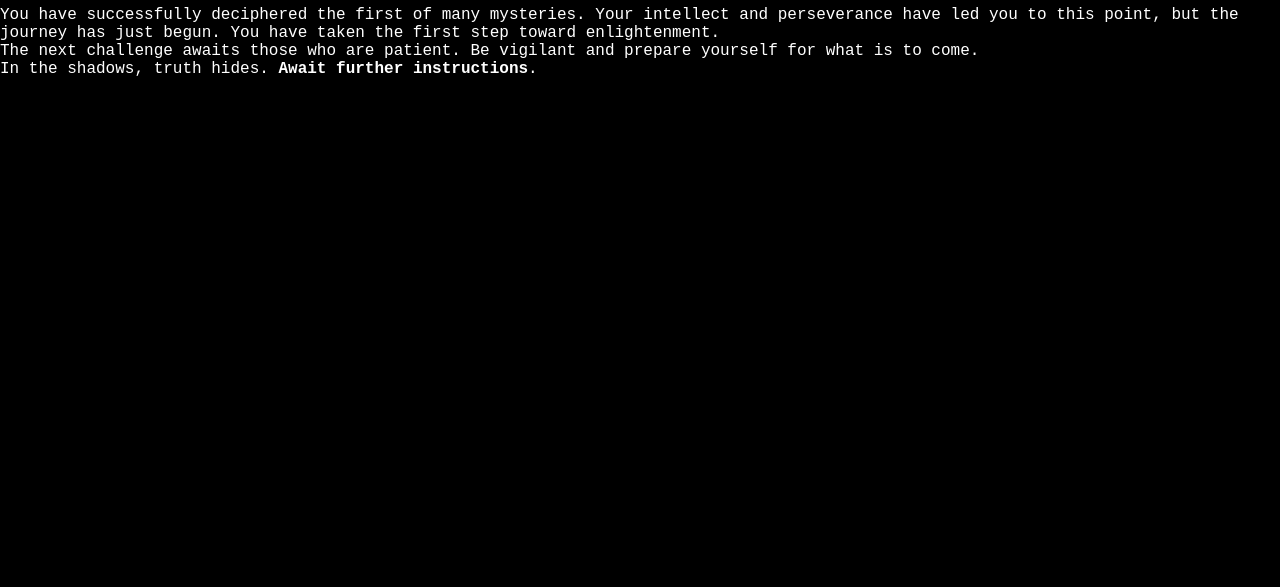
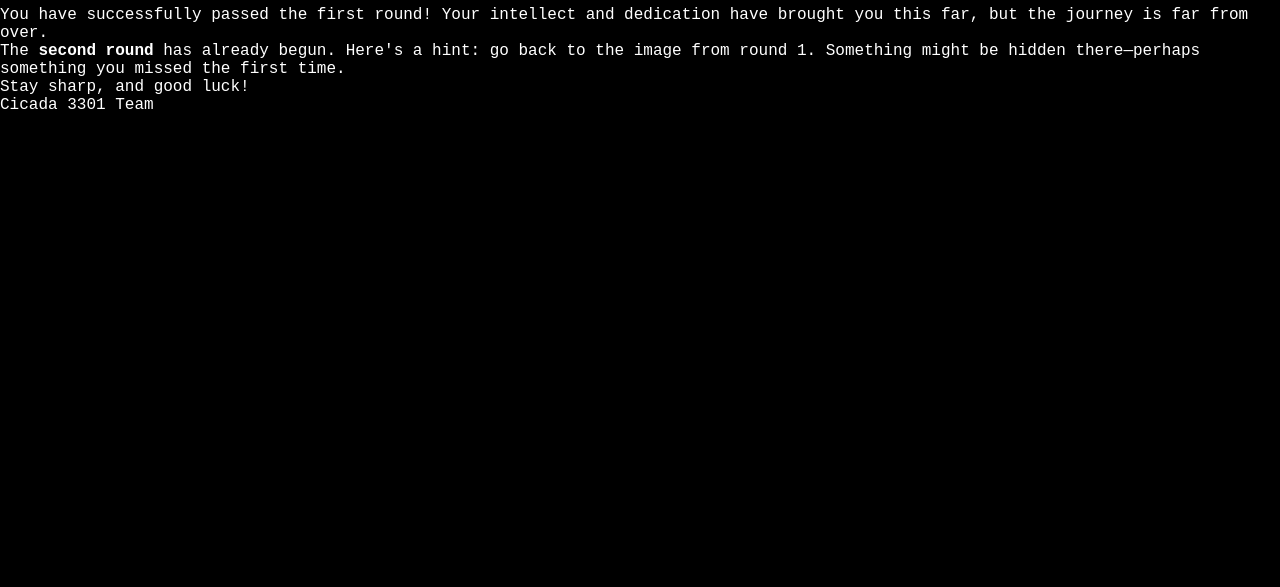
Before and after one commit to drivofm/cijjjcadaaalpphaa, a plain HTML site: page pagefinal.html in a window 1280 px wide. Shown: the part 213-800 px from the top of the page. Drawn offline with Linux system fonts and the light colour scheme.

Commit message:
Update pagefinal.html

```diff
--- a/pagefinal.html
+++ b/pagefinal.html
@@ -9,6 +9,18 @@
 <body>
     <img src="./congo.jfif" alt="congratulation img">
     <h1>CONGRATULATION</h1>
-    <P>You have successfully deciphered the first of many mysteries. Your intellect and perseverance have led you to this point, but the journey has just begun. You have taken the first step toward enlightenment. <br> The next challenge awaits those who are patient. Be vigilant and prepare yourself for what is to come. <br>In the shadows, truth hides. <b>Await further instructions</b>.</P>
+    <P>You have successfully passed the first round! Your intellect and dedication have brought you this far, but the journey is far from over. <br>
+
+        The <b>second round</b> has already begun. Here's a hint: go back to the image from round 1. Something might be hidden there—perhaps something you missed the first time. <br>
+
+        Stay sharp, and good luck! <br>
+
+        Cicada 3301 Team</P>
+
+        <!-- oMa@.z6iLiB9hsxwn=p5AV/BqBrC1ewPP58z/fScv@#p7B-FQkwnc0%B7]b#zF786y?W#zavg6/wPzV%BAIQDC4CYdByxo9B1wCBz/W4jx)1FtzF%znz!rP}v}/T#aARgiAbP=9az2^uxLy%cayPa#BrC7oy&A/laz2Tqz^)i+wN/d<x^1P&vrcHcaz(4kwPI%cvriMfvQ&?Tv{%E[azC}aADL?nAb]w#B7Glhx)1nnvpJ!&B75%dx)1nnvqGT^B0a[4x(E^cv}^69BZYbraz#asBAhIvazC.pwO#QdA+cwnz//A8az>L1zEEx8B7]JlayMyby&1lhaz2XjaAg[jw[u0]zE^E5aAqKxB0bTAy&%Ysvru74azb+ex(>FiAc3esay]g@Byuqhy***+vrrSiB-g!Pavf%TA+O%0efG7Ky*?f6ADLYhx!yI$vpK1/x(+zux()={aAqKrvS= onak sommoy image er vitor kisu file hidden thakte pare =p5A+fqmwnbK}vj&W2wPhi%y*?Ady**^>A+cwkB.L]pBZYbfA+fi3y&0W2woz@Aazb4(wPzu8wNPR4z6i.sze<Ybz6i.mB98CBz6iwcy&sudvS=-mx)1DcefFFwy&su9z6j1uy&%Ysvru74efFCBAa@&%Byxo5aAIWDv}/)@BrCdoBrCadv@#c4x(Fcoz6izjz6im$x(E^cv}^6awPh^5x<>)&vpZM>z/P/nA+POqw{4:2vrrSiB.L[YavfHEB-Q#dB-OWqB.tAgaz>?gB-OWywO(udwn=p5AV/vAvriMjz!%MrvixS1wPhi6zFr=#y-)?hzE){jAV/mxze<Ybz6j1kzFrJ@aAIa8aA?EvvpZ#jA::67z/fbevrrSkB-R5bAa%zpy**^>A=(jwv@Dybz/PMkaz$[mx=}zrx(!opvqOjKr+le.vqNQ -->
+
+        <!-- oMa@.z6iLiB9hsxwn=p5AV/BqBrC1ewPP58z/fScv@#p7B-FQkwnc0%B7]b#zF786y?W#zavg6/wPzV%BAIQDC4CYdByxo9B1wCBz/W4jx)1FtzF%znz!rP}v}/T#aARgiAbP=9az2^uxLy%cayPa#BrC7oy&A/laz2Tqz^)i+wN/d<x^1P&vrcHcaz(4kwPI%cvriMfvQ&?Tv{%E[azC}aADL?nAb]w#B7Glhx)1nnvpJ!&B75%dx)1nnvqGT  amr openstego software ta khub posonder, image er vitor file hide korar jonno   AhIvazC.pwO#QdA+cwnz//A8az>L1zEEx8B7]JlayMyby&1lhaz2XjaAg[jw[u0]zE^E5aAqKxB0bTAy&%Ysvru74azb+ex(>FiAc3esay]g@Byuqhy***+vrrSiB-g!Pavf%TA+O%0efG7Ky*?f6ADLYhx!yI$vpK1/x(+zux()={aAqKrvS=:5vqNc9w[C:!x>.Shwn=p5A+fqmwnbK}vj&W2wPhi%y*?Ady**^>A+cwkB.L amr password admin rakha posondo oz@Aazb4(wPzu8wNPR4z6i.sze<Ybz6i.mB98CBz6iwcy&sudvS=-mx)1DcefFFwy&su9z6j1uy&%Ysvru74efFCBAa@&%Byxo5aAIWDv}/)@BrCdoBrCadv@#c4x(Fcoz6izjz6im$x(E^cv}^6awPh^5x<>)&vpZM>z/P/nA+POqw{4:2vrrSiB.L[YavfHEB-Q#dB-OWqB.tAgaz>?gB-OWywO(udwn=p5AV/vAvriMjz!%MrvixS1wPhi6zFr=#y-)?hzE){jAV/mxze<Ybz6j1kzFrJ@aAIa8aA?EvvpZ#jA::67z/fbevrrSkB-R5bAa%zpy**^>A=(jwv@Dybz/PMkaz$[mx=}zrx(!opvqOjKr+le.vqNQ -->
+
+
 </body>
 </html>
```
